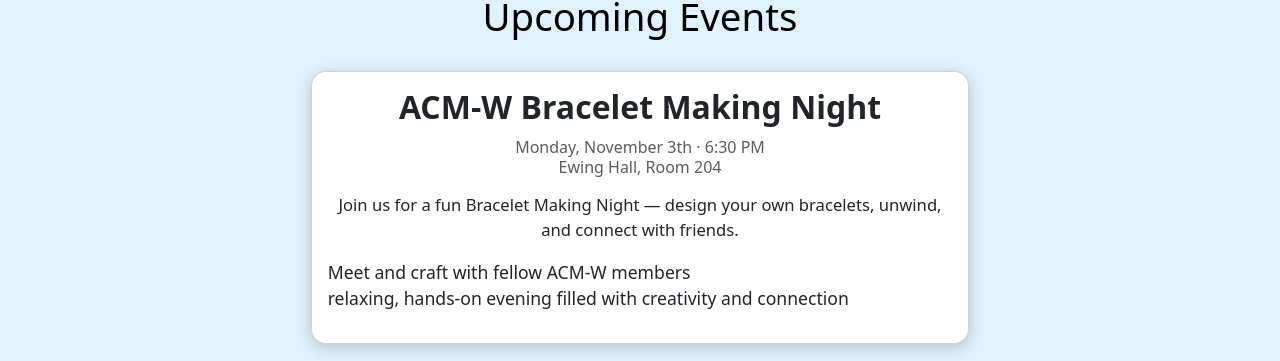
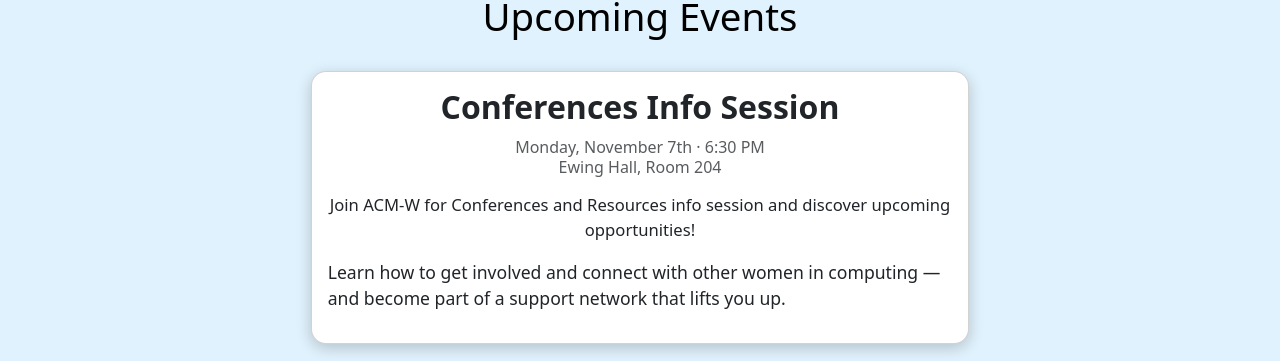
Before and after one commit to acmwud/website, a React (Create React App) app: page /#/ in a window 1280 px wide. Shown: the part 137-498 px from the top of the page. Built offline with nearby package versions, Linux system fonts and the light colour scheme.

Commit message:
updated the event

```diff
--- a/src/Components/Home.tsx
+++ b/src/Components/Home.tsx
@@ -226,22 +226,21 @@
     <Card style={{ borderRadius: "15px", boxShadow: "0 4px 15px rgba(0,0,0,0.2)" }}>
       <Card.Body>
         <Card.Title className="text-center mb-3" style={{ fontSize: "2rem", fontWeight: "bold" }}>
-        ACM-W Bracelet Making Night
+        Conferences Info Session
         </Card.Title>
 
         <Card.Subtitle className="text-center text-muted mb-3">
-        Monday, November 3th · 6:30 PM
+        Monday, November 7th · 6:30 PM
          <br />
           Ewing Hall, Room 204
         </Card.Subtitle>
 
         <Card.Text className="text-center">
-        Join us for a fun Bracelet Making Night — design your own bracelets, unwind, and connect with friends.
+        Join ACM-W for Conferences and Resources info session and discover upcoming opportunities!
         </Card.Text>
 
         <ul style={{ listStyleType: "none", paddingLeft: "0", fontSize: "1.1rem" }}>
-        <li> Meet and craft with fellow ACM-W members</li>
-          <li>relaxing, hands-on evening filled with creativity and connection</li>
+        <li>Learn how to get involved and connect with other women in computing — and become part of a support network that lifts you up. </li>
         </ul>
 
         {/*<div className="d-flex    flex-column align-items-center mt-4">
```
